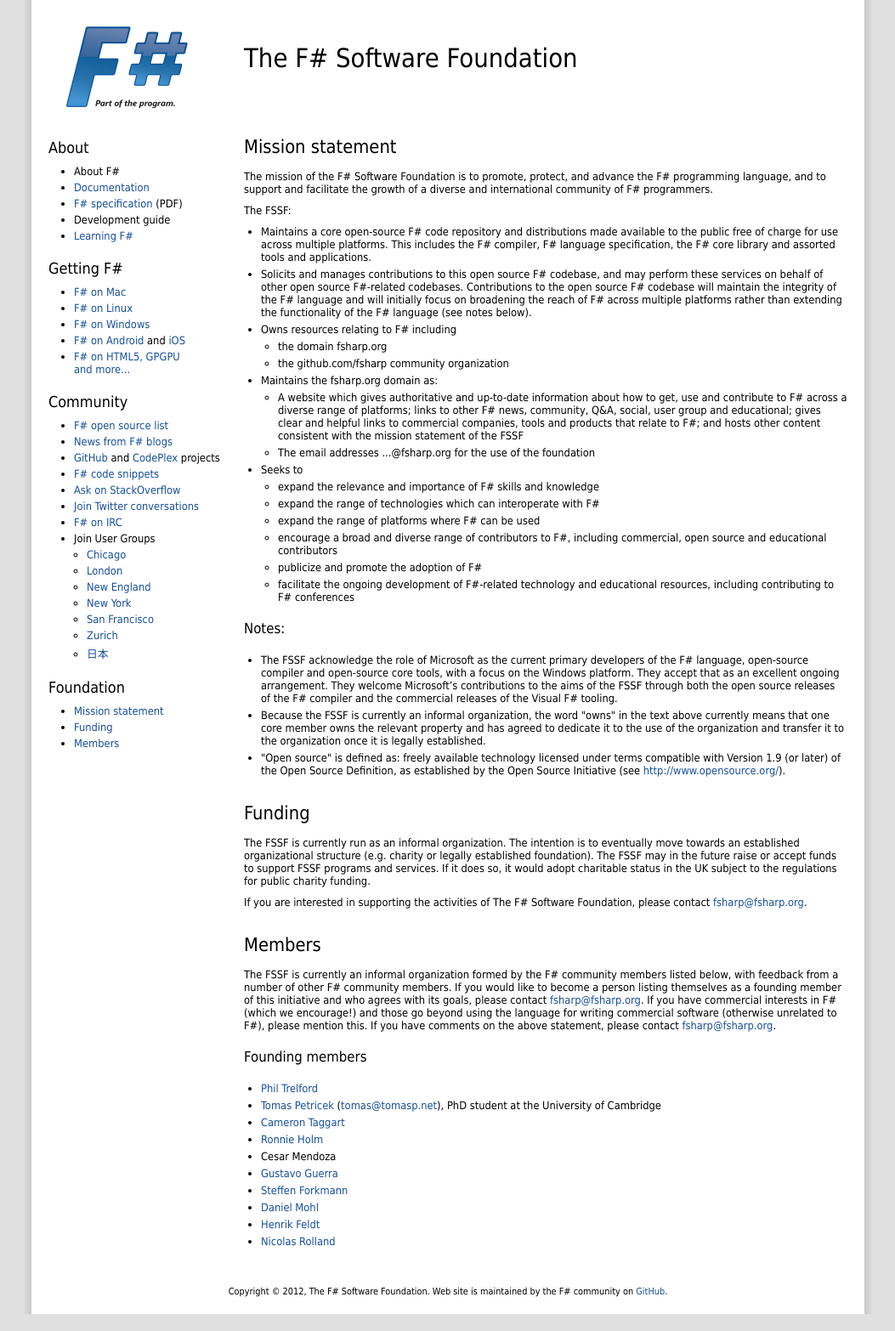
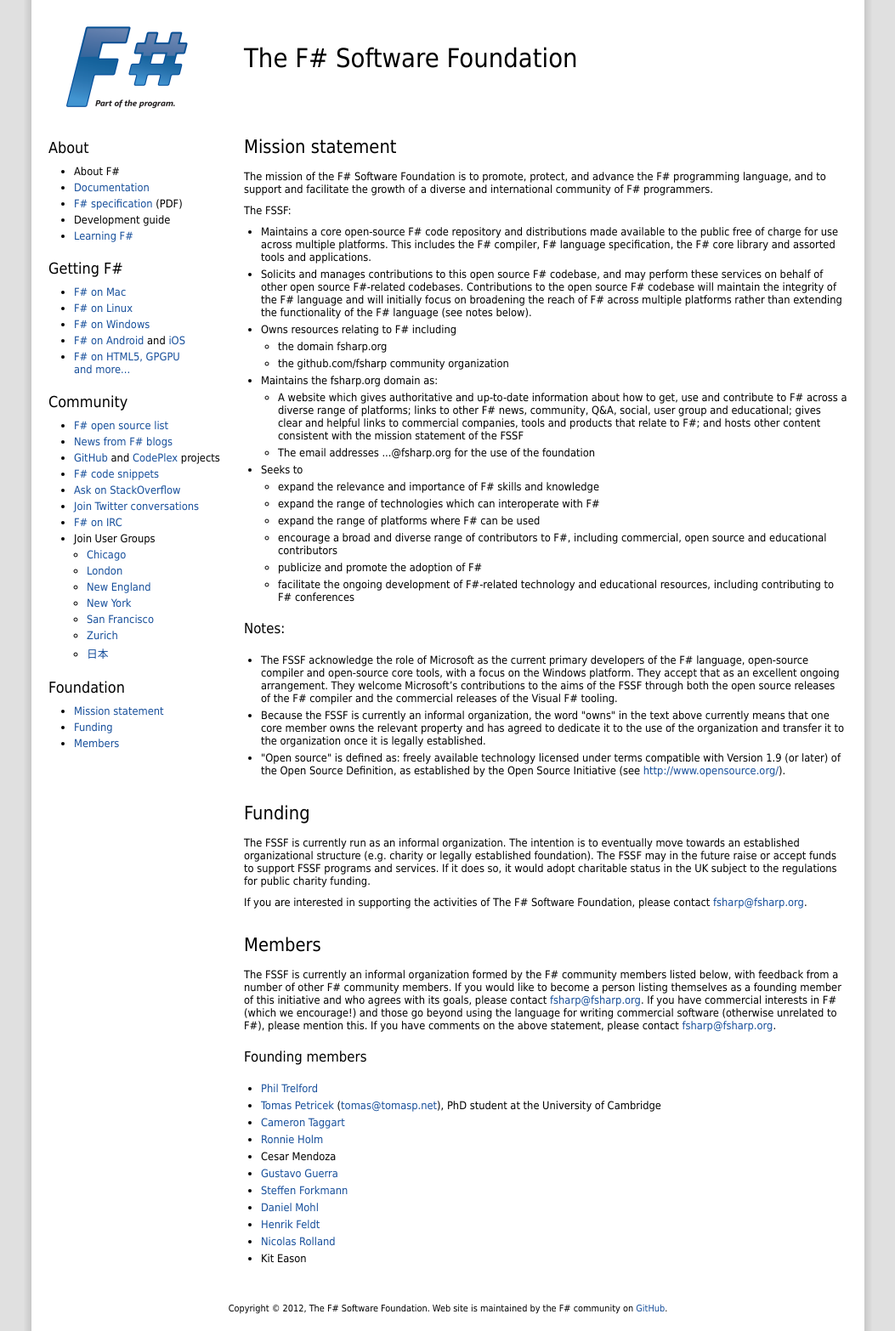
Before and after one commit to fsharp/fsharp.org, a Jekyll site: the page built from foundation.html, in a window 1280 px wide. Shown: the whole page at 85% size, without its empty margins (113-1166 px from the left). Built offline with Jekyll 4.4.1, drawn with Linux system fonts in a browser that asks for light colours; nearby versions of some CDN libraries; some web fonts are replaced; comment, search, counter and statistics services are not loaded.

Commit message:
Adding Kit as a member

```diff
--- a/foundation.html
+++ b/foundation.html
@@ -71,5 +71,6 @@
   <li><a href="http://blog.danielmohl.com">Daniel Mohl</a></li>
   <li><a href="http://haf.github.com">Henrik Feldt</a></li>
   <li><a href="http://blog.xquant.net">Nicolas Rolland</a></li>
+  <li>Kit Eason</li>
 </ul>
 </div>
```
